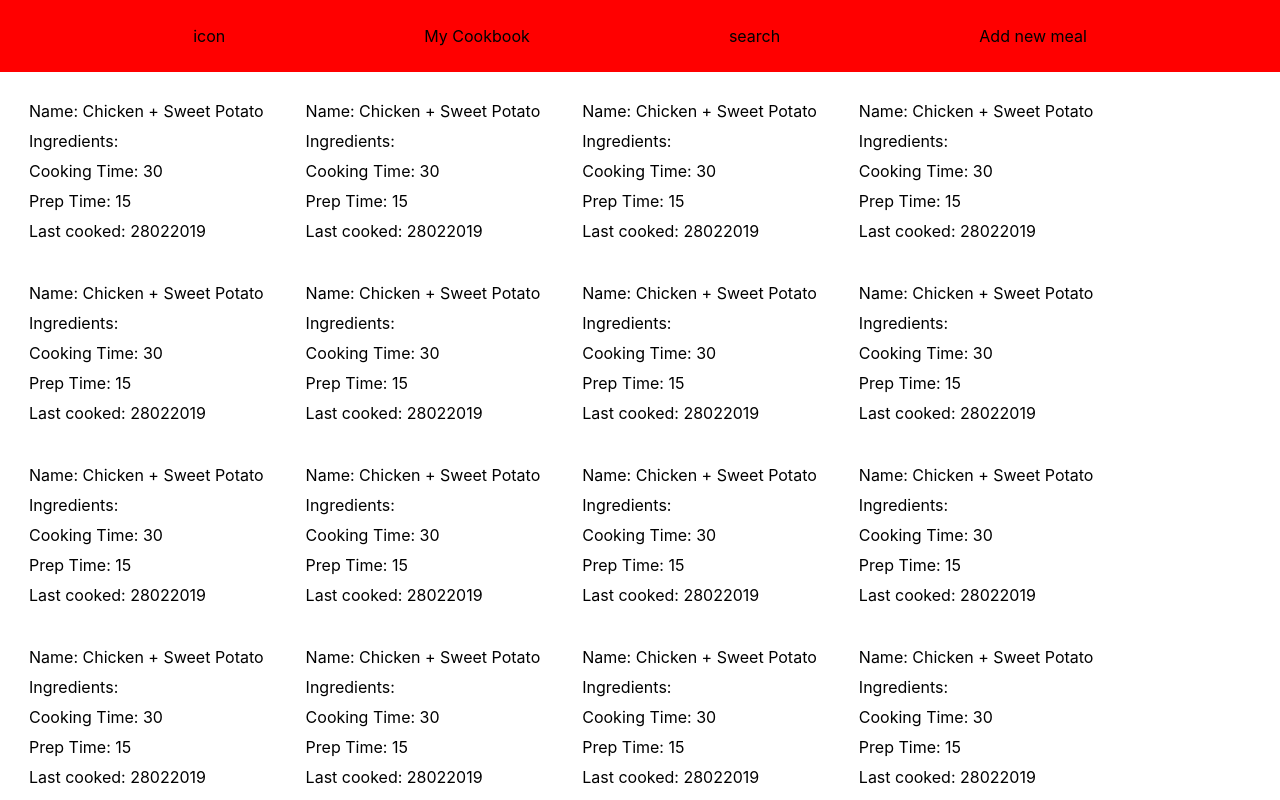
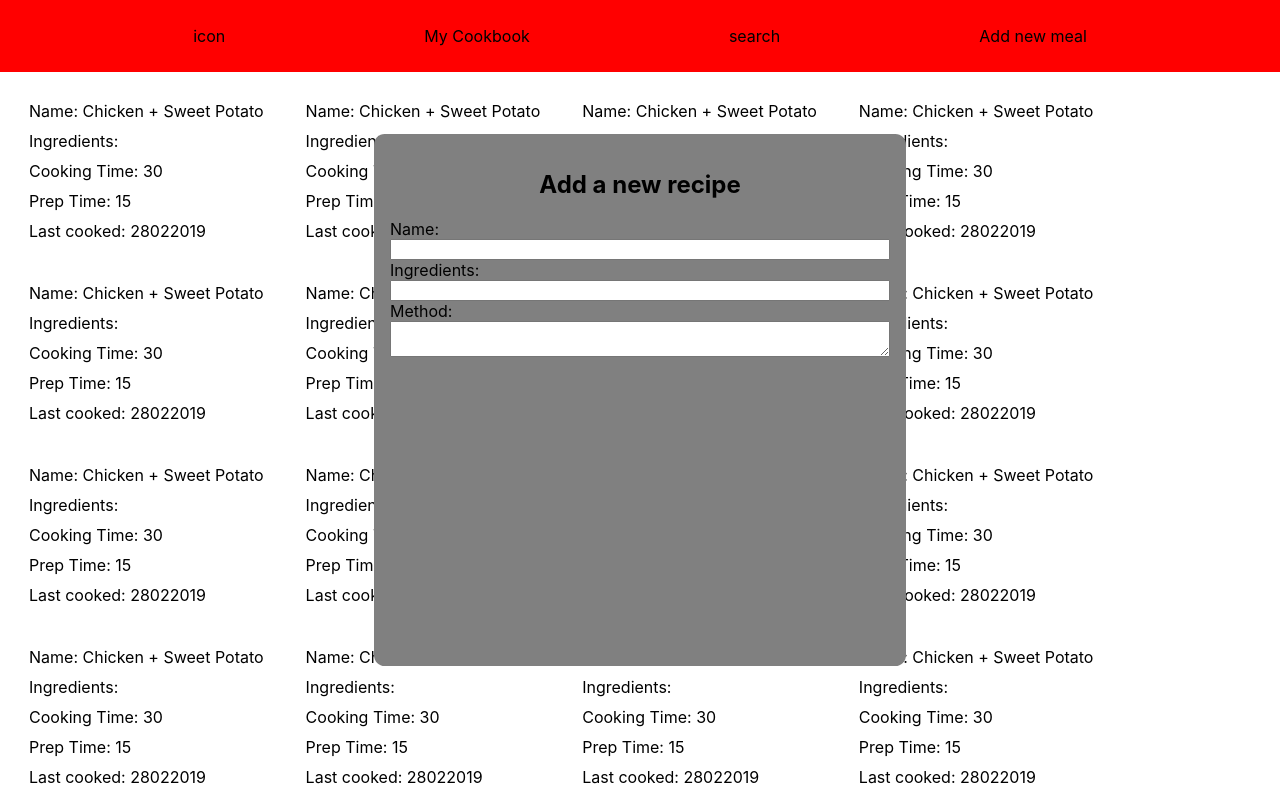
Before and after one commit to angusclarkdev/recipe-book, a React app: page / in a window 1280 px wide. Both pictures are taken after a click on the item "Add new meal". Shown: the top 800 px of the page. Built offline with nearby package versions, Linux system fonts and the light colour scheme.

Commit message:
create form inputs and basic styles

```diff
--- a/src/components/molecules/Modal/Modal.js
+++ b/src/components/molecules/Modal/Modal.js
@@ -2,13 +2,17 @@ import React, { PureComponent } from 'react'
 import { createPortal } from 'react-dom'
 
 import ModalContents from '@molecules/ModalContents'
-import './Modal.scss'
+import styles from './Modal.scss'
 
 export default class Modal extends PureComponent {
   render () {
     const modal = () => {
       if (this.props.isOpen) {
-        return <ModalContents title={this.props.title} children={this.props.children} />
+        return (
+          <div className={styles.modal}>
+            <ModalContents title={this.props.title} children={this.props.children} />
+          </div>
+        )
       } else return null
     }
 
--- a/src/components/molecules/Modal/Modal.scss
+++ b/src/components/molecules/Modal/Modal.scss
@@ -3,10 +3,11 @@
   width: 500px;
   max-width: 100%;
   height: 500px;
-  border-radius: 5%;
+  border-radius: 2%;
   position: fixed;
   top: 50%;
   left: 50%;
   transform: translate(-50%, -50%);
   margin: auto;
+  padding: 16px;
 }
--- a/src/components/molecules/ModalContents/ModalContents.js
+++ b/src/components/molecules/ModalContents/ModalContents.js
@@ -9,11 +9,10 @@ class ModalContents extends PureComponent {
     children: PropTypes.node
   }
   render () {
-    console.info(this.props.title)
     return (
       <div>
         <h2> {this.props.title} </h2>
-        {/* {this.props.children} */}
+        {this.props.children}
       </div>
     )
   }
--- a/src/components/organisms/Form/Form.js
+++ b/src/components/organisms/Form/Form.js
@@ -1,9 +1,28 @@
 import React, { Component } from 'react'
+import styles from './Form.scss'
+class Form extends Component {
+  state = {
+    name: '',
+    ingredients: [],
+    method: []
+  }
 
-class Form extends Component {
+  handleChange = (e) => {
+    this.setState({
+      [e.target.name]: e.target.value
+    })
+  }
   render () {
+    const { form } = styles
     return (
-      <div> hello </div>
+      <form className={form}>
+        <label htmlFor='recipe-name-input'> Name: </label>
+        <input type='text' id='recipe-name-input' name='name' onChange={this.handleChange} value={this.state.name} />
+        <label htmlFor='recipe-name-input'> Ingredients: </label>
+        <input type='text' id='recipe-ingredients-input' name='ingredients' onChange={this.handleChange} value={this.state.ingredients} />
+        <label htmlFor='recipe-name-input'> Method: </label>
+        <textarea name='method' onChange={this.handleChange} value={this.state.method} />
+      </form>
     )
   }
 }
--- /dev/null
+++ b/src/components/organisms/Form/Form.scss
@@ -0,0 +1,4 @@
+form {
+  display: flex;
+  flex-direction: column;
+}
--- a/src/index.css
+++ b/src/index.css
@@ -16,6 +16,10 @@ body {
   outline: 1px solid blue;
 }
 
+h2 {
+  text-align: center;
+}
+
 /* code {
   font-family: source-code-pro, Menlo, Monaco, Consolas, "Courier New",
     monospace;
--- a/src/pages/HomePage/HomePage.js
+++ b/src/pages/HomePage/HomePage.js
@@ -1,21 +1,15 @@
 import React, { Component, Fragment } from 'react'
 import Navigation from '@molecules/Navigation'
 import RecipeList from '@organisms/RecipeList'
-
 import Form from '@organisms/Form'
 import Modal from '@molecules/Modal'
 
 class HomePage extends Component {
-  constructor () {
-    super()
-    this.handleToggleModal = this.handleToggleModal.bind(this)
+  state = {
+    isModalOpen: false
   }
 
-  state = {
-    isModelOpen: false
-  }
-
-  handleToggleModal () {
+  handleToggleModal = () => {
     this.setState({ isModalOpen: !this.state.isModalOpen })
   }
 
@@ -24,7 +18,9 @@ class HomePage extends Component {
       <Fragment>
         <Navigation toggleModal={this.handleToggleModal} />
         <RecipeList />
-        <Modal isOpen={this.state.isModalOpen} title='Add a new recipe' />
+        <Modal isOpen={this.state.isModalOpen} title='Add a new recipe'>
+          <Form />
+        </Modal>
       </Fragment>
     )
   }
```
